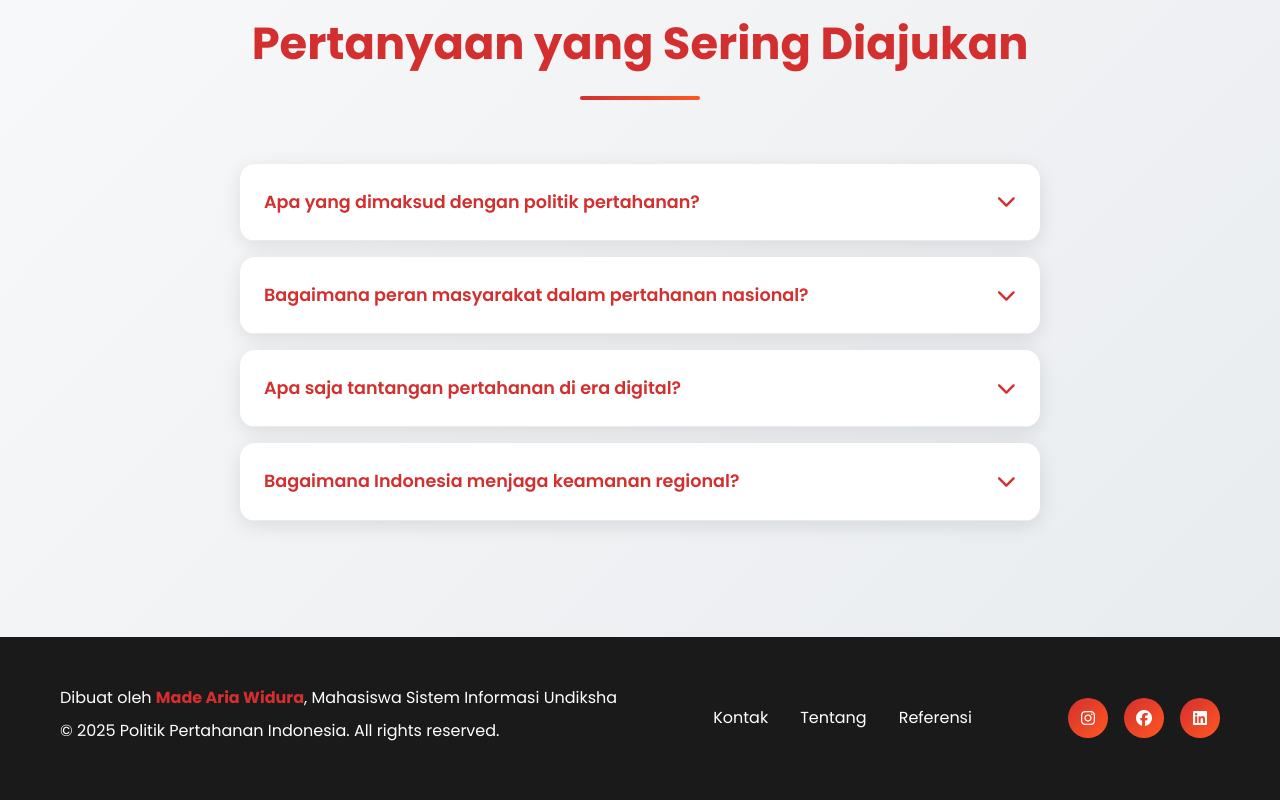
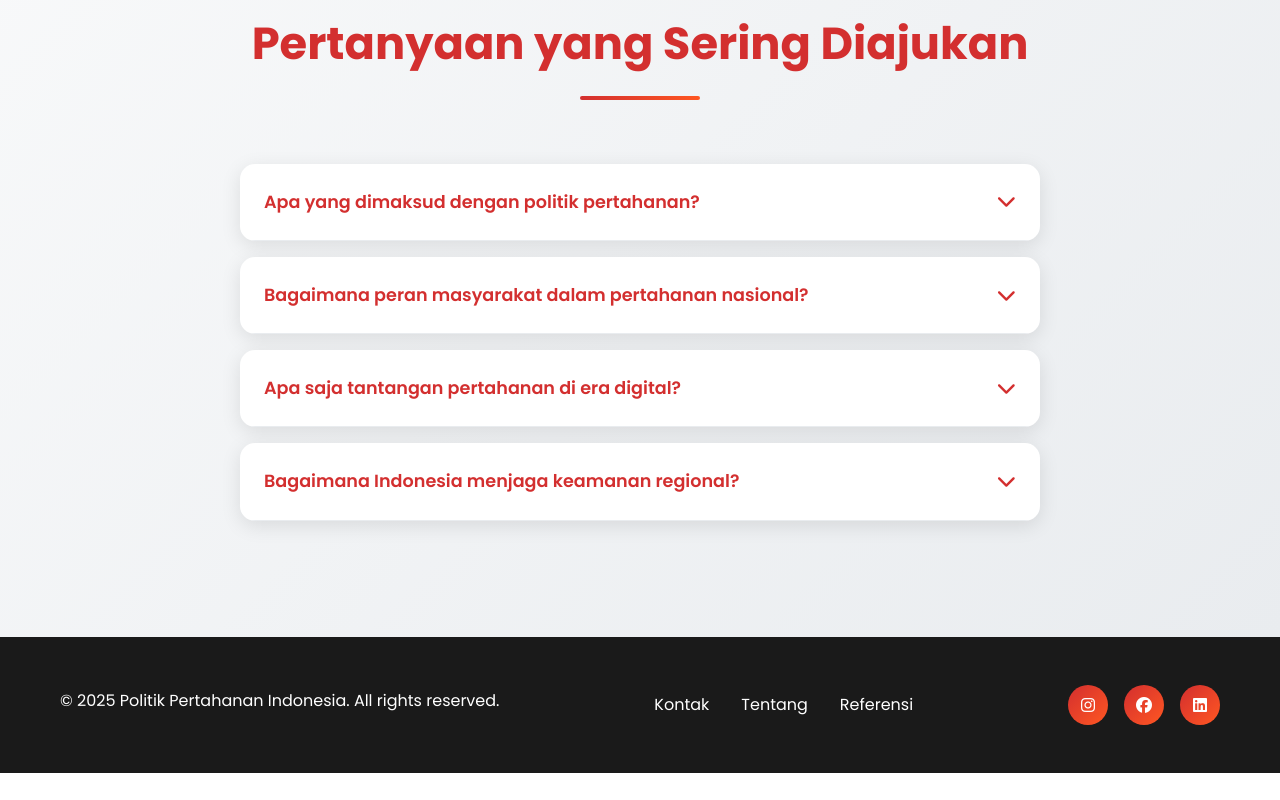
Before and after one commit to ariawiduraa/pertahanannegara, a plain HTML site: page index.html in a window 1280 px wide. Shown: the part 7613-8413 px from the top of the page. After the commit the page ends 8386 px from the top, so only its background shows below. Drawn offline with Linux system fonts and the light colour scheme.

Commit message:
Update index.html

```diff
--- a/index.html
+++ b/index.html
@@ -581,7 +581,6 @@
         <div class="container">
             <div class="footer-content">
                 <div class="footer-text">
-                    <p>Dibuat oleh <strong>Made Aria Widura</strong>, Mahasiswa Sistem Informasi Undiksha</p>
                     <p>&copy; 2025 Politik Pertahanan Indonesia. All rights reserved.</p>
                 </div>
                 <div class="footer-links">
```
